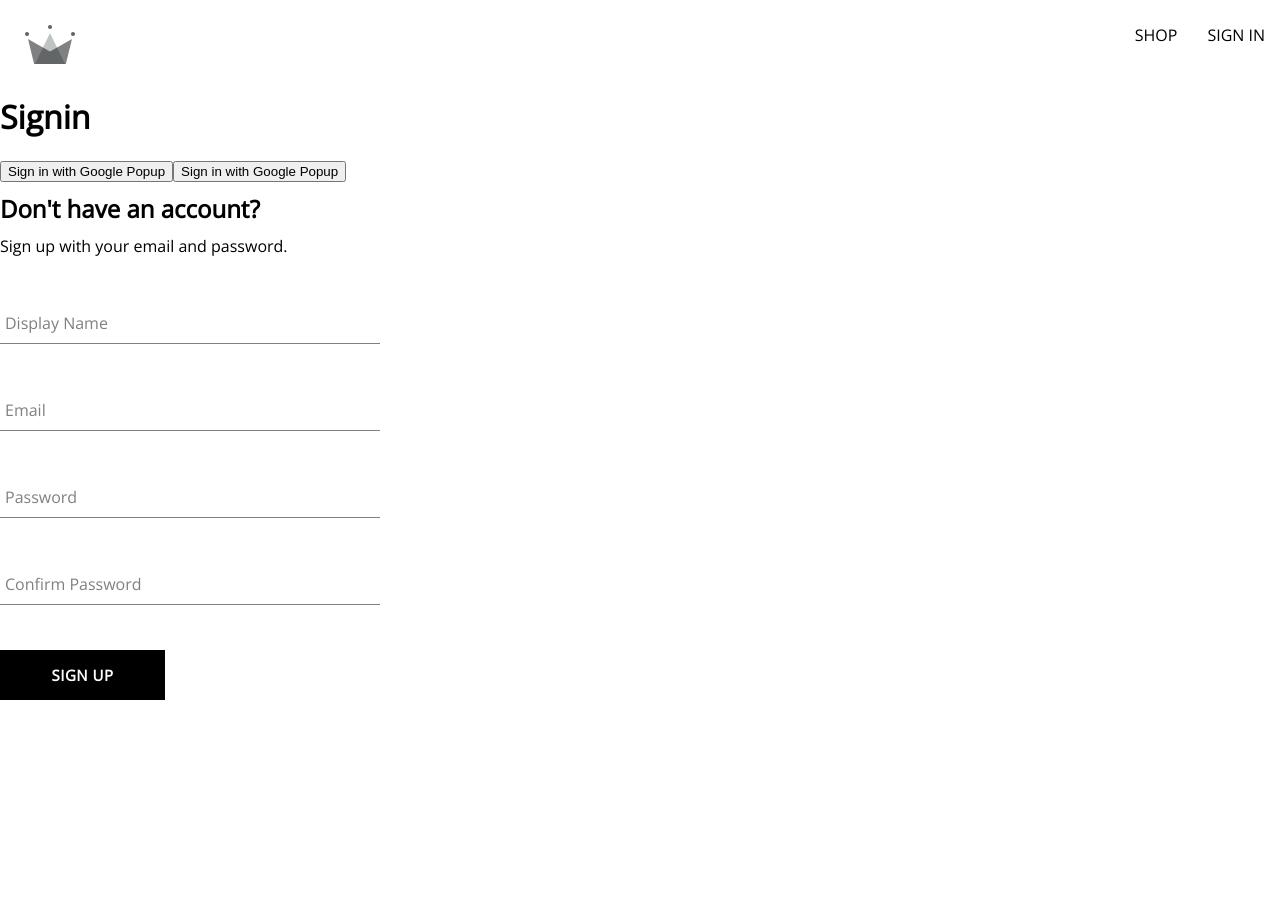
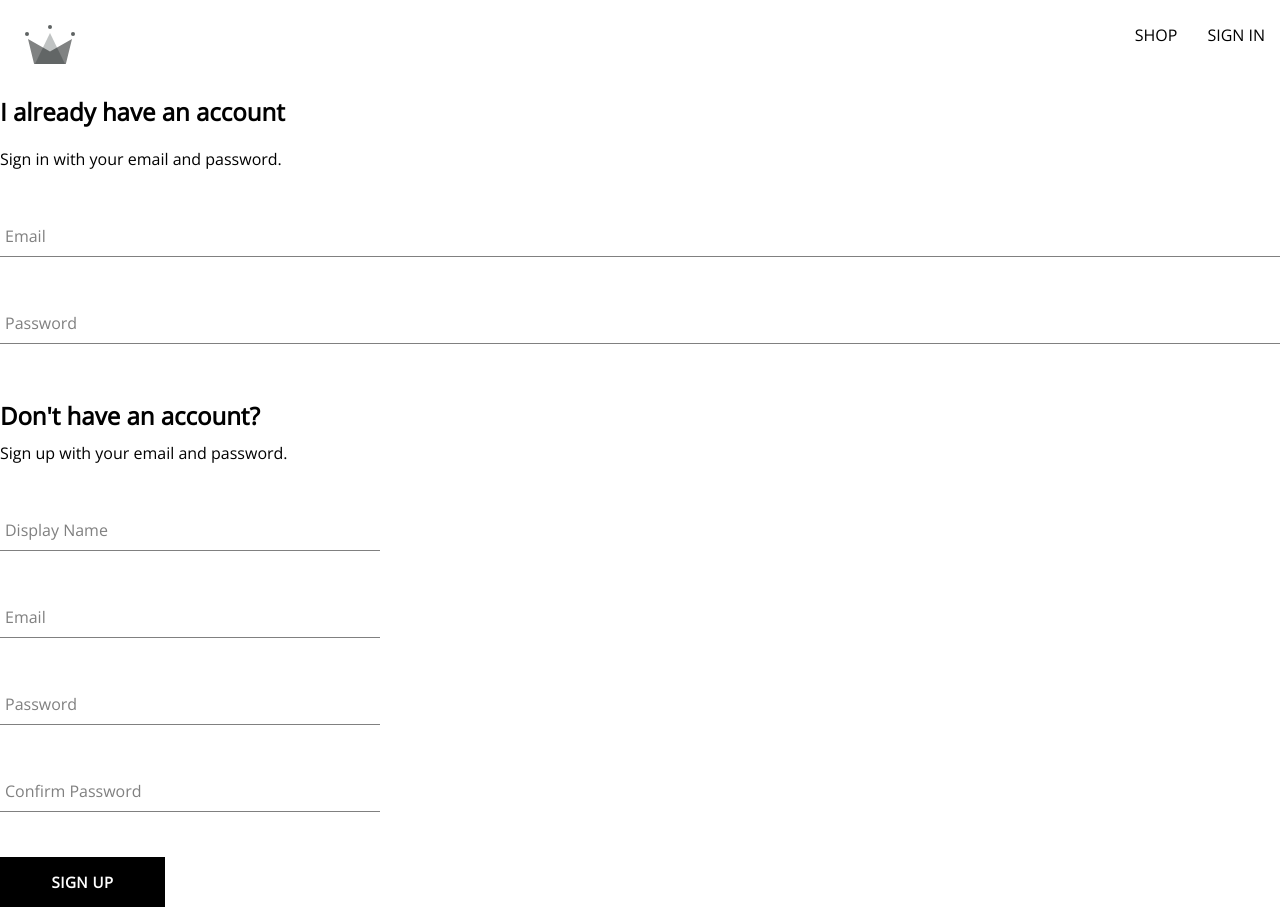
Before and after one commit to JimChristian21/crwn-clothing, a React (Create React App) app: page /sign-in in a window 1280 px wide. Before the commit the page ends 800 px from the top, so only its background shows below. Built offline with nearby package versions, Linux system fonts and the light colour scheme.

Commit message:
Added states and scss

```diff
--- a/src/routes/sing-in/SignIn.jsx
+++ b/src/routes/sing-in/SignIn.jsx
@@ -4,9 +4,15 @@ import {
     createUserDocumentFromAuth
 } from '../../utils/firebase/firebase.utils';
 import SignUpForm from '../../components/sign-up-form/SignUpForm';
+import FormInput from '../../components/form-input/FormInput';
+import { useState } from 'react';
+import './sign-in.styles.scss';
 
 
 const SignIn = () => {
+
+    const [email, setEmail] = useState('');
+    const [password, setPassword] = useState('');
 
     const logGoogleUser = async () => {
 
@@ -15,15 +21,36 @@ const SignIn = () => {
         // console.log(response);
     }
 
+    const handleChange = (e) => {
+
+        // const { name, value } = e.target;
+
+        // setFormFields({
+        //     ...formFields,
+        //     [name]: value
+        // });
+    }
+
     return (
-        <div>
-            <h1>Signin</h1>
-            <button onClick={logGoogleUser}>
-                Sign in with Google Popup
-            </button>
-            <button onClick={signInWithGoogleRedirect}>
-                Sign in with Google Popup
-            </button>
+        <div className="sign-in-container">
+            <h2>I already have an account</h2>
+            <span>Sign in with your email and password.</span>
+            <FormInput
+                label="Email"
+                type="email"
+                name="email"
+                value={email}
+                onChange={handleChange}
+                required
+            />
+            <FormInput
+                label="Password"
+                type="password"
+                name="email"
+                value={password}
+                onChange={handleChange}
+                required
+            />
 
             <SignUpForm />
         </div>
```
Also changed, not shown: src/routes/sing-in/sign-in.styles.scss (added).
